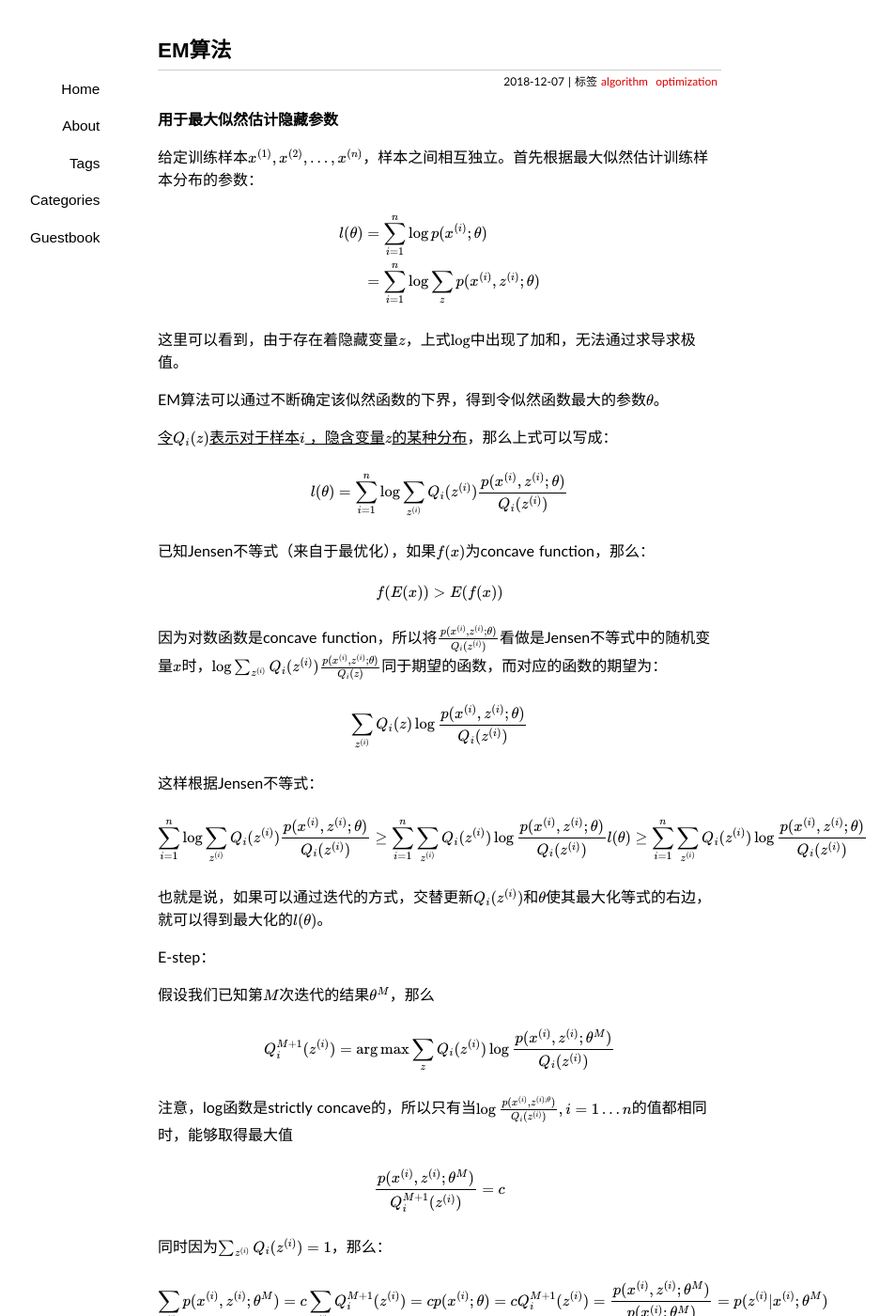
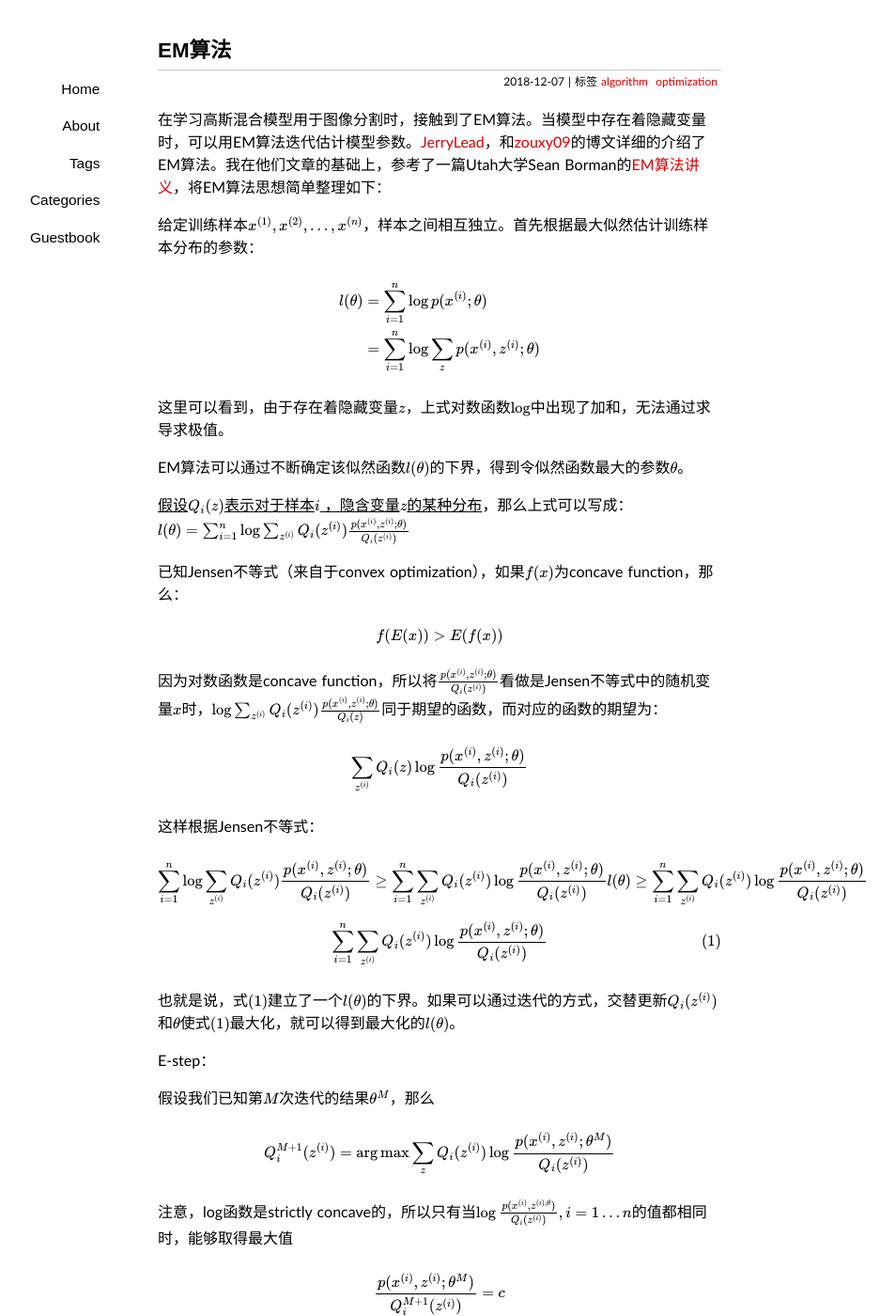
Before and after one commit to danshuiyuLX/danshuiyuLX.github.io, a Jekyll site: the page built from _posts/2018-12-07-EM.md, in a window 1280 px wide and 1400 px high. Shown: the whole window at 94% size, without its empty margins (172-1125 px from the left). Built offline with Jekyll 4.4.1, drawn with Linux system fonts in a browser that asks for light colours; formulas are drawn with MathJax 3.

Commit message:
Update EM algorithm

```diff
--- a/_posts/2018-12-07-EM.md
+++ b/_posts/2018-12-07-EM.md
@@ -1,12 +1,15 @@
 ---
 title: EM算法
+
 date: 2018-12-07
+
 catagories: algorithm
+
 tags: algorithm optimization
 
 ---
 
-**用于最大似然估计隐藏参数**
+在学习高斯混合模型用于图像分割时，接触到了EM算法。当模型中存在着隐藏变量时，可以用EM算法迭代估计模型参数。[JerryLead](http://www.cnblogs.com/jerrylead/archive/2011/04/06/2006936.html)，和[zouxy09](https://blog.csdn.net/zouxy09/article/details/8537620)的博文详细的介绍了EM算法。我在他们文章的基础上，参考了一篇Utah大学Sean Borman的[EM算法讲义](https://www.cs.utah.edu/~piyush/teaching/EM_algorithm.pdf)，将EM算法思想简单整理如下：
 
 给定训练样本$\{x^{(1)},x^{(2)},…,x^{(n)}\}$，样本之间相互独立。首先根据最大似然估计训练样本分布的参数：
 
@@ -19,17 +22,16 @@ l(\theta)&=\sum_{i=1}^{n}\log p(x^{(i)};\theta)\\
 \end{equation}
 $$
 
-这里可以看到，由于存在着隐藏变量$z$，上式$\log$中出现了加和，无法通过求导求极值。
+这里可以看到，由于存在着隐藏变量$z$，上式对数函数$\log$中出现了加和，无法通过求导求极值。
 
-EM算法可以通过不断确定该似然函数的下界，得到令似然函数最大的参数$\theta$。
+EM算法可以通过不断确定该似然函数$l(\theta)$的下界，得到令似然函数最大的参数$\theta$。
 
-<u>令$Q_i(z)$表示对于样本$i$ ，隐含变量$z$的某种分布</u>，那么上式可以写成：
-
+<u>假设$Q_i(z)$表示对于样本$i$ ，隐含变量$z$的某种分布</u>，那么上式可以写成：
 $$
-    l(\theta) =\sum_{i=1}^n \log \sum_{z^{(i)}} Q_i(z^{(i)}) \frac{p(x^{(i)},z^{(i)};\theta)}{Q_i(z^{(i)})}
+l(\theta) =\sum_{i=1}^n \log \sum_{z^{(i)}} Q_i(z^{(i)}) \frac{p(x^{(i)},z^{(i)};\theta)}{Q_i(z^{(i)})}
 $$
 
-已知Jensen不等式（来自于最优化），如果$f(x)$为concave function，那么：
+已知Jensen不等式（来自于convex optimization），如果$f(x)$为concave function，那么：
 
 $$
 f(E(x))>E(f(x))
@@ -49,7 +51,13 @@ $$
 l(\theta) \ge \sum_{i=1}^{n}\sum_{z^{(i)}} Q_i(z^{(i)}) \log\frac{p(x^{(i)},z^{(i)};\theta)}{Q_i(z^{(i)})}
 $$
 
-也就是说，如果可以通过迭代的方式，交替更新$Q_i(z^{(i)})$和$\theta$使其最大化等式的右边，就可以得到最大化的$l(\theta)$。
+$$
+\sum_{i=1}^{n}\sum_{z^{(i)}} Q_i(z^{(i)}) \log\frac{p(x^{(i)},z^{(i)};\theta)}{Q_i(z^{(i)})} \tag{1}
+$$
+
+
+
+也就是说，式$(1)$建立了一个$l(\theta)$的下界。如果可以通过迭代的方式，交替更新$Q_i(z^{(i)})$和$\theta$使式$(1)$最大化，就可以得到最大化的$l(\theta)$。
 
 
 E-step：
```
